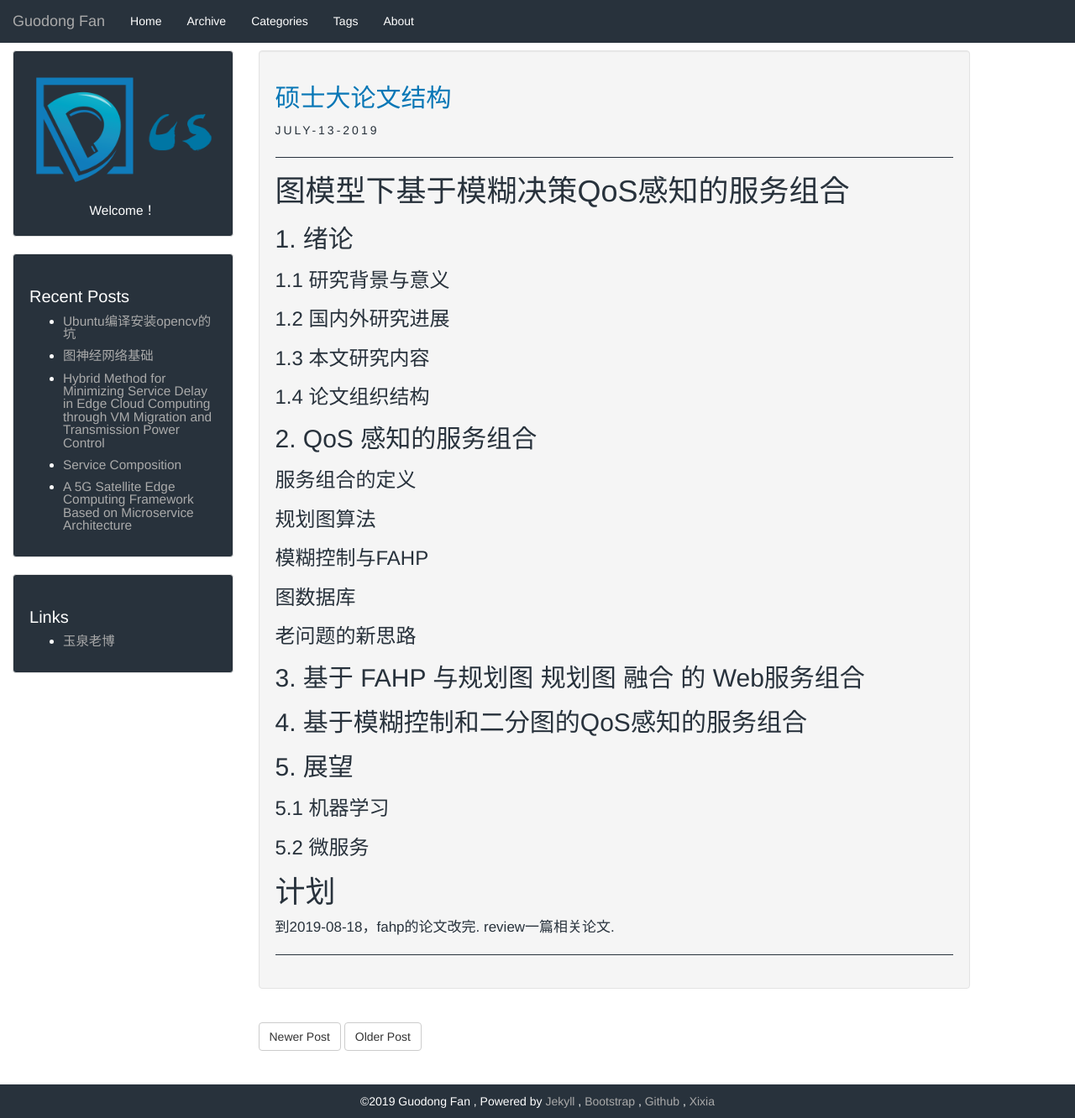
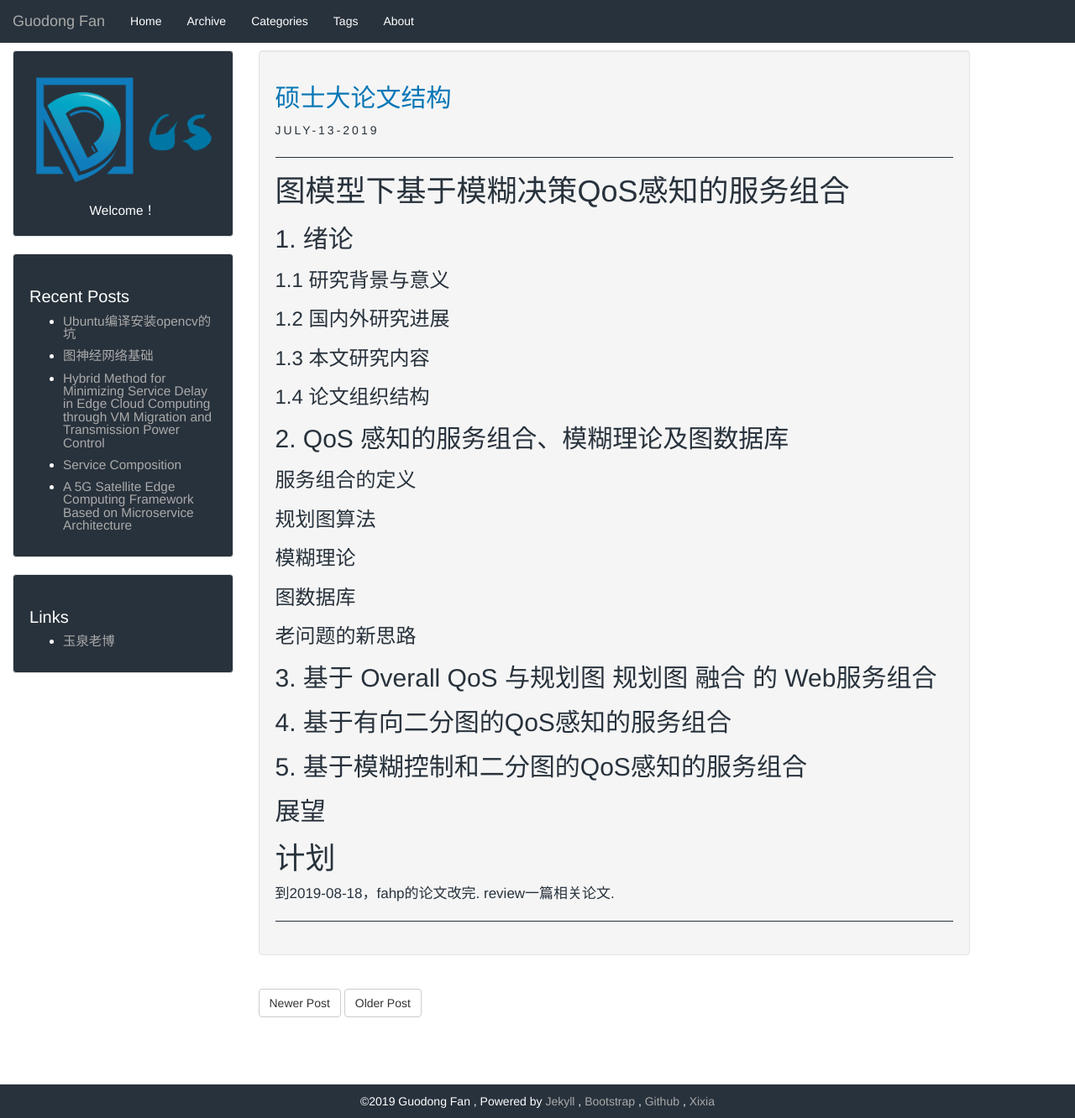
Before and after one commit to GuodongFan/GuodongFan.github.io, a Jekyll site: the page built from _posts/2019-07-13-Architecture-Master.md, in a window 1280 px wide and 1332 px high. Shown: the whole window at 84% size. Built offline with Jekyll 4.4.1, drawn with Linux system fonts in a browser that asks for light colours; our own code applies the rules of GitHub Pages for plain Markdown files.

Commit message:
Update 2019-07-13-Architecture-Master.md

```diff
--- a/_posts/2019-07-13-Architecture-Master.md
+++ b/_posts/2019-07-13-Architecture-Master.md
@@ -15,23 +15,21 @@ published: true
 
 ### 1.4 论文组织结构
 
-## 2. QoS 感知的服务组合
+## 2. QoS 感知的服务组合、模糊理论及图数据库
 
 ### 服务组合的定义
 ### 规划图算法
-### 模糊控制与FAHP
+### 模糊理论
 ### 图数据库
 ### 老问题的新思路
 
-## 3. 基于 FAHP 与规划图 规划图 融合 的 Web服务组合
+## 3. 基于 Overall QoS 与规划图 规划图 融合 的 Web服务组合
 
-## 4. 基于模糊控制和二分图的QoS感知的服务组合
+## 4. 基于有向二分图的QoS感知的服务组合
 
-## 5. 展望
+## 5. 基于模糊控制和二分图的QoS感知的服务组合
 
-### 5.1 机器学习
-
-### 5.2 微服务
+## 展望
 
 
 # 计划
```
